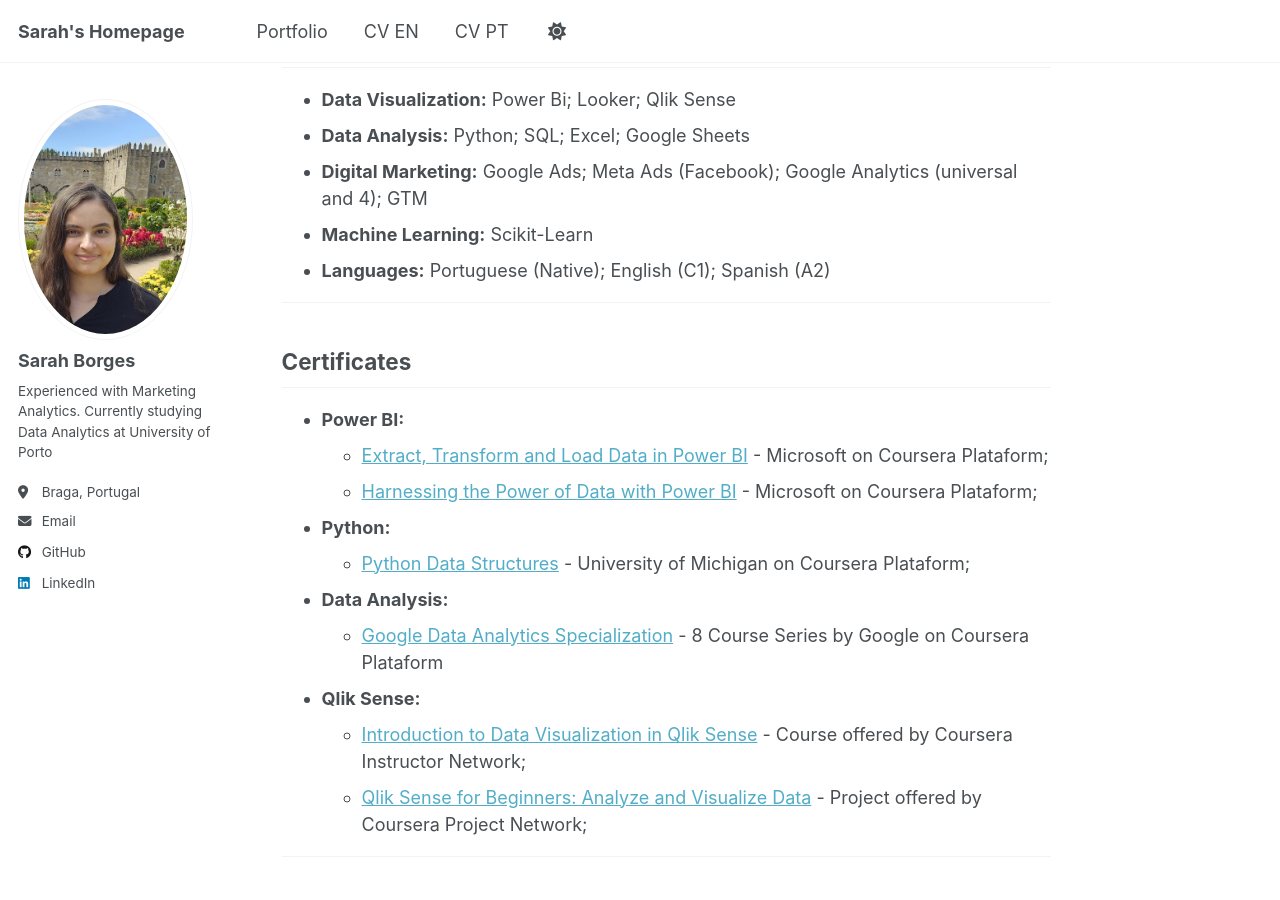
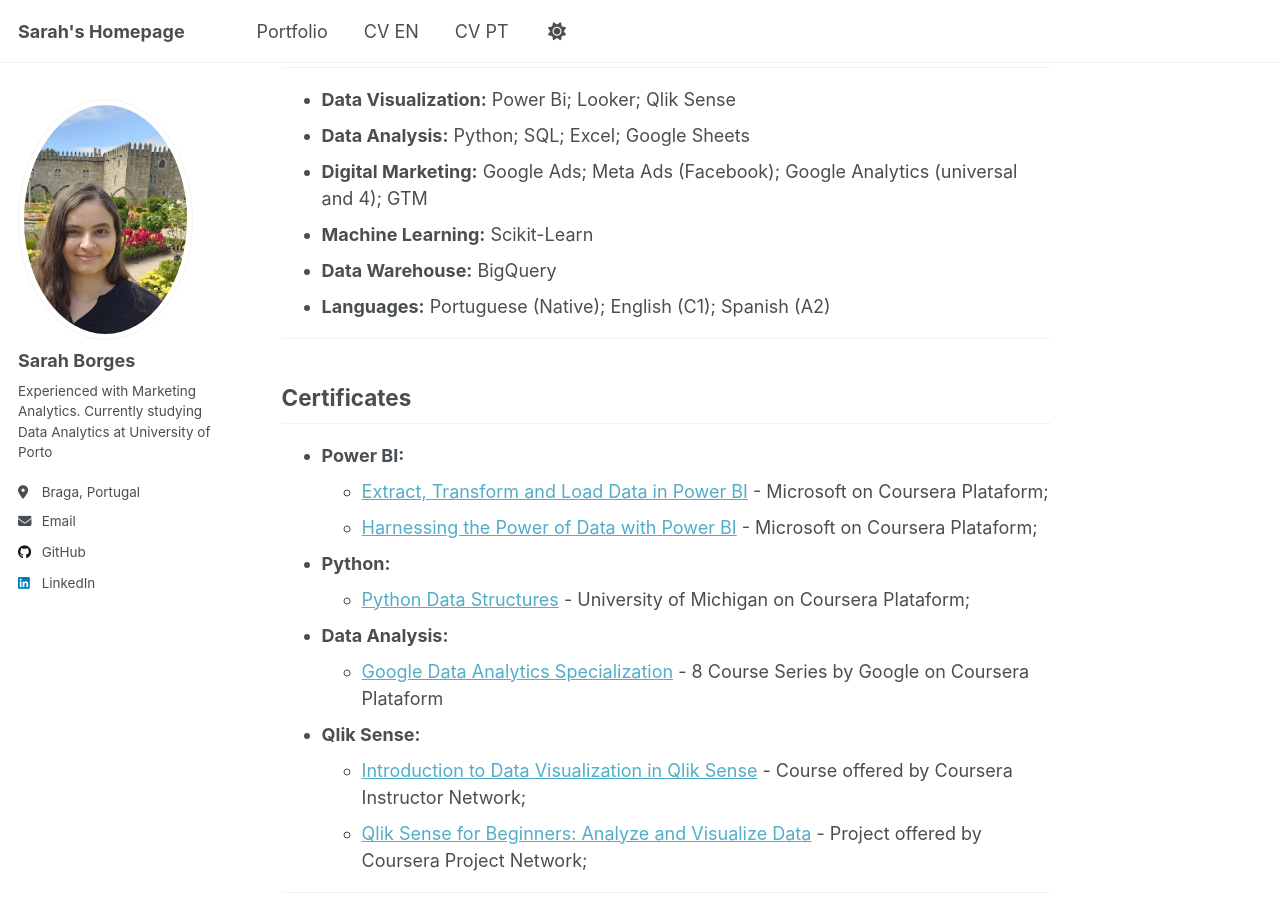
Before and after one commit to sarah-borges-data/sarah-borges-data.github.io, a Jekyll site: the page built from _pages/about.md, in a window 1280 px wide and 900 px high, scrolled down 929 px. Built offline with Jekyll 4.4.1, drawn with Linux system fonts in a browser that asks for light colours; a script that is not in the unit is left out.

Commit message:
Update about.md

```diff
--- a/_pages/about.md
+++ b/_pages/about.md
@@ -26,6 +26,7 @@ Olá, me chamo Sarah Borges 👋 — Atualmente estou cursando Mestrado em Model
 - **Data Analysis:** Python; SQL; Excel; Google Sheets
 - **Digital Marketing:** Google Ads; Meta Ads (Facebook); Google Analytics (universal and 4); GTM
 - **Machine Learning:** Scikit-Learn
+- **Data Warehouse:** BigQuery
 - **Languages:** Portuguese (Native); English (C1); Spanish (A2)
 
 ---
```
